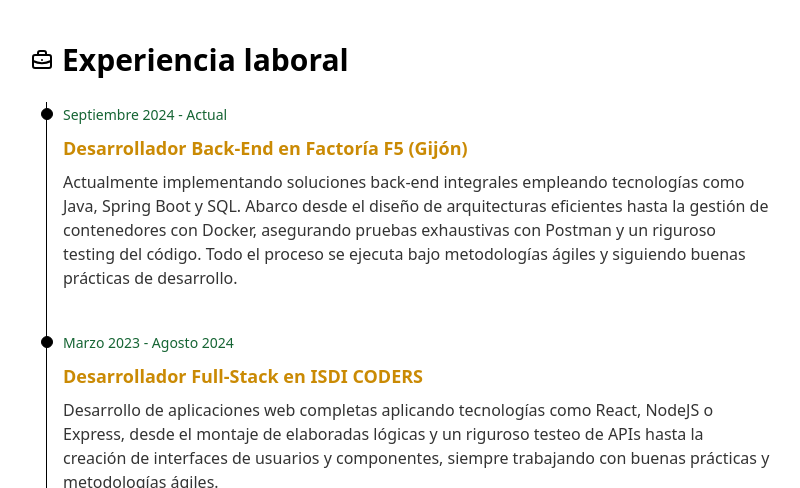
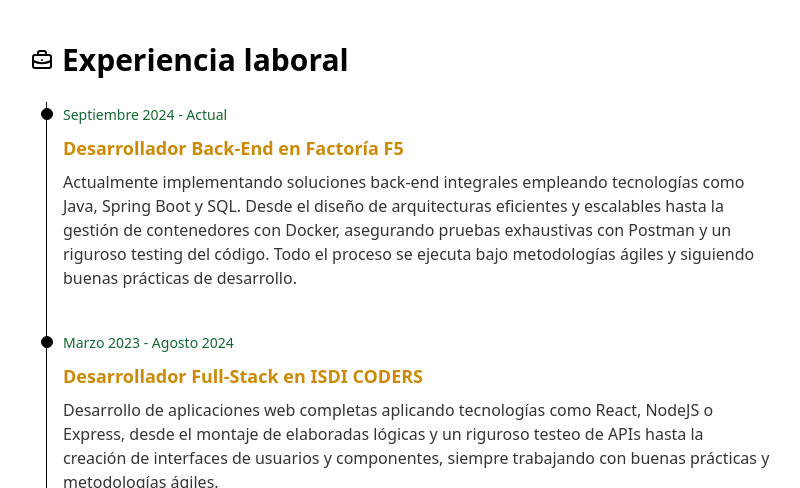
Before and after one commit to abelpriem/porfolio-abel, an Astro site: page / in a window 1280 px wide. Shown: the part 960-1448 px from the top of the page, without its empty margins (240-1040 px from the left). Built offline with nearby package versions, Linux system fonts and the light colour scheme; Astro itself is replaced by a stand-in of ours.

Commit message:
add experience on Back-End on F5 || add devjobs project too

```diff
--- a/src/components/Experience.astro
+++ b/src/components/Experience.astro
@@ -4,9 +4,9 @@ import ExperienceItem from "./ExperienceItem.astro";
 const EXPERIENCE = [
   {
     date: "Septiembre 2024 - Actual",
-    title: "Desarrollador Back-End en Factoría F5 (Gijón)",
+    title: "Desarrollador Back-End en Factoría F5",
     description:
-      "Actualmente implementando soluciones back-end integrales empleando tecnologías como Java, Spring Boot y SQL. Abarco desde el diseño de arquitecturas eficientes hasta la gestión de contenedores con Docker, asegurando pruebas exhaustivas con Postman y un riguroso testing del código. Todo el proceso se ejecuta bajo metodologías ágiles y siguiendo buenas prácticas de desarrollo.",
+      "Actualmente implementando soluciones back-end integrales empleando tecnologías como Java, Spring Boot y SQL. Desde el diseño de arquitecturas eficientes y escalables hasta la gestión de contenedores con Docker, asegurando pruebas exhaustivas con Postman y un riguroso testing del código. Todo el proceso se ejecuta bajo metodologías ágiles y siguiendo buenas prácticas de desarrollo.",
   },
   {
     date: "Marzo 2023 - Agosto 2024",
--- a/src/components/Projects.astro
+++ b/src/components/Projects.astro
@@ -1,5 +1,6 @@
 ---
 import { icons } from "../icons/icons.astro";
+import SocialPhil from "./SocialPhil.astro";
 const {
   GithubIcon,
   CloudIcon,
@@ -14,7 +15,6 @@ const {
   SqlIcon,
   PugIcon,
 } = icons;
-import SocialPhil from "./SocialPhil.astro";
 
 const TAGS = {
   REACT: {
@@ -87,6 +87,15 @@ const PROJECTS = [
     github: "https://github.com/abelpriem/IdealHouse",
     image: "/projects/IdealHouse.jpg",
     tags: [TAGS.TAILWIND, TAGS.SQL, TAGS.NODEJS, TAGS.EXPRESS],
+  },
+  {
+    title: "DevJobs",
+    description:
+      "DevJobs es un portal de empleo destinado para reclutadores en la que poder añadir vacantes y ofertas de trabajo, especializado en el sector tecnológico. En ella, los usuarios podrán visualizar los stacks, descripciones y salarios de las vacantes así como aplicar en ellas sus currículums. Por otro lado, los reclutadores logeados contarán con un panel de administración en el que poder realizar un CRUD completo así como listar las vacantes y el número de candidatos que han aplicado",
+    link: "https://devjobsweb.netlify.app/",
+    github: "https://github.com/abelpriem/devJobs",
+    image: "/projects/devjobs.webp",
+    tags: [TAGS.REACT, TAGS.MONGODB, TAGS.NODEJS, TAGS.EXPRESS, TAGS.TAILWIND],
   },
   {
     title: "Portfolio",
```
Also changed, not shown: public/projects/devjobs.webp (added).
